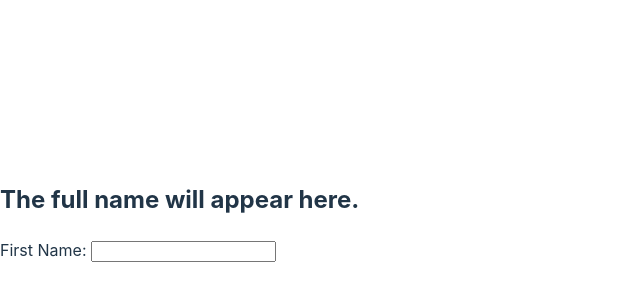
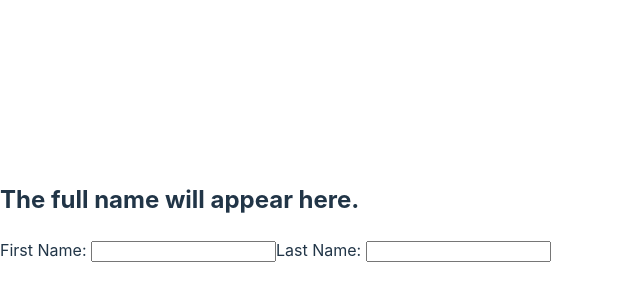
Before and after one commit to sreyesg/controlled-forms-in-react, a React (Vite) app: page / in a window 1280 px wide. Shown: the part 188-488 px from the top of the page, without its empty margins (0-640 px from the left). Built offline with nearby package versions, Linux system fonts and the light colour scheme.

Commit message:
create input for lastName and declare controlled input elements

```diff
--- a/src/App.jsx
+++ b/src/App.jsx
@@ -8,9 +8,15 @@ const App = () => {
   // we'll use the form to update this state by the end of this lesson
   const [title, setTitle] = useState('The full name will appear here.');
   const [firstName, setFirstName] = useState('')
+  const [lastName, setLastName] = useState('')
+
   const handleFirstNameChange = (event) => {
     setFirstName(event.target.value)
 
+  }
+
+  const handleLastNameChange = (event) => {
+    setLastName(event.target.value)
   }
   return (
     <>
@@ -23,7 +29,15 @@ const App = () => {
           value={firstName}
           onChange={handleFirstNameChange}
           />
+        <label htmlFor="lastName">Last Name: </label>
+        <input
+          id="lastName"
+          name="lastName"
+          value={lastName}
+          onChange={handleLastNameChange}
+          />
       </form>
+
     </>
   );
 };
```
